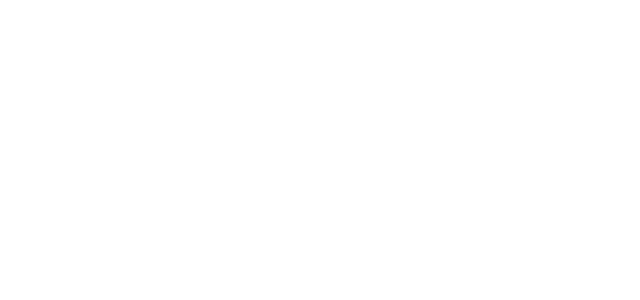
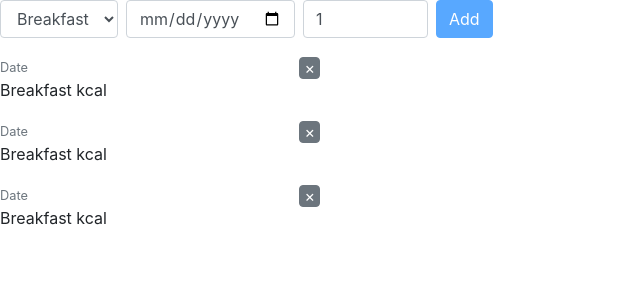
Before and after one commit to enitefall88/Food_diary_React, a React (Create React App) app: page / in a window 1280 px wide. Shown: the top 300 px of the page, without its empty margins (0-640 px from the left). Built offline with nearby package versions, Linux system fonts and the light colour scheme.

Commit message:
Create Basic structure

```diff
--- a/src/App.js
+++ b/src/App.js
@@ -1,8 +1,11 @@
-import React from "react";
+import React from "react"
+import FoodForm from "./FoodForm"
+import FoodList from "./FoodList"
 
 function App() {
   return <div>
-
+<FoodForm/>
+<FoodList/>
     </div>
 
 }
--- /dev/null
+++ b/src/FoodForm.js
@@ -0,0 +1,24 @@
+import React from "react"
+
+export default function FoodForm() {
+  return <div className="form-inline">
+   <select autoComplete="off"
+              className="form-control"
+              name="text"
+              placeholder=""
+              value="">
+        <option>Breakfast</option>
+        <option>Lunch</option>
+        <option>Dinner</option>
+      </select>
+      <input type="date"
+             className="form-control ml-2"/>
+    <input type="number" min={100} max={2000} step={100} value={1}
+           className="form-control ml-2"/>
+    <button type="button"
+            disabled={true}
+            className="btn btn-primary ml-2">
+      Add
+    </button>
+  </div>
+}
--- /dev/null
+++ b/src/FoodList.js
@@ -0,0 +1,27 @@
+import React from "react"
+
+export default function FoodList() {
+  return <div style={{maxWidth: "20rem"}}>
+        <div>
+      {[true,true,true].map(item =>
+        <FoodItem/>
+      )}
+    </div>
+  </div>
+}
+
+function FoodItem() {
+  return  <div className="d-flex justify-content-between mt-3">
+    <div>
+      <small className="text-muted">Date</small><br/>
+     Breakfast     kcal
+    </div>
+    <div>
+      <button type="button"
+              className="btn btn-secondary ml-2"
+              style={{lineHeight: 1, padding: "0.125rem .25rem"}}>
+        &times;
+      </button>
+    </div>
+  </div>
+}
```
